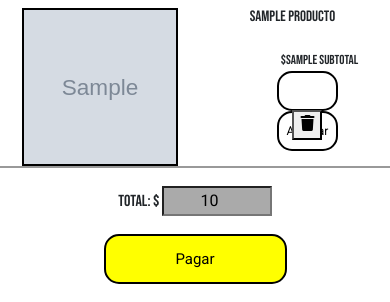
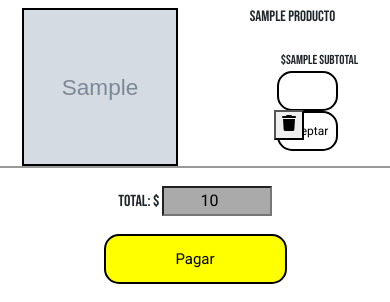
Before and after one commit to law153/Ivans-perfeccionado, a Django app: template core/templates/core/cliente/carrito.html in a window 390 px wide. Shown: the part 924-1226 px from the top of the page. Run offline with Django 4.2, Linux system fonts and the light colour scheme; the template is opened without the code that fills it: most values are stand-ins (such as "Sample title", 1, 10 or a date in 2020); grey boxes marked "Sample" are stand-in pictures; some libraries are stand-ins or nearby versions.

Commit message:
carrito responsive fixed

```diff
--- a/core/templates/core/cliente/carrito.html
+++ b/core/templates/core/cliente/carrito.html
@@ -8,6 +8,17 @@
     {% block disenos %}
     <link rel="stylesheet" type="text/css" href="{% static  'core/css/carrito.css'%}">
     <script src="https://kit.fontawesome.com/2c74fac334.js" crossorigin="anonymous"></script>
+    <style>
+        @media screen and (min-width: 0px) and (max-width: 576px){
+
+            #borrar-boton{
+                display: flex;
+                margin-left: 200px;
+            }
+
+
+        }
+    </style>
     {% endblock disenos %}
 
     {% block cuerpo %}
@@ -51,12 +62,12 @@
                     <div class="contenedor__producto-precio">
                         <p>${{ i.subtotal }}</p>
                     </div>
-                    <form name="contador" class="container-button" method="POST" action="{% url 'cambiarCantidad' i.id_detalle%}">
+                    <form name="contador" id="boton-cant" class="container-button" method="POST" action="{% url 'cambiarCantidad' i.id_detalle%}">
                         {% csrf_token %}
                         <input type="number" min="1" value="{{ i.cantidad }}" class="contador" name="nueva_cantidad_{{ i.id_detalle }}">
                         <input type="submit" value="Aceptar">
                     </form>
-                    <form name="borrar-form" style="margin-top: -48px;" class="container-button"  method="POST" action="{% url 'sacarDelCarro' i.id_detalle%}">
+                    <form name="borrar-form" style="margin-top: -48px;" id="borrar-boton" class="container-button"  method="POST" action="{% url 'sacarDelCarro' i.id_detalle%}">
                         {% csrf_token %}
                         <input type="hidden" name="producto_id" value="{{ i.producto.id }}">
                         <button type="submit" class="borrar"><i class="fa-solid fa-trash"></i></button>
--- a/core/urls.py
+++ b/core/urls.py
@@ -51,4 +51,5 @@ urlpatterns = [
     path('editarPerfilAdm/',editarPerfilAdm,name="editarPerfilAdm"),
     path('cambiarClaveAdm/',cambiarClaveAdm,name="cambiarClaveAdm"),
     path('editarRol/<id>', editarRol, name="editarRol"),
+
 ]
```
